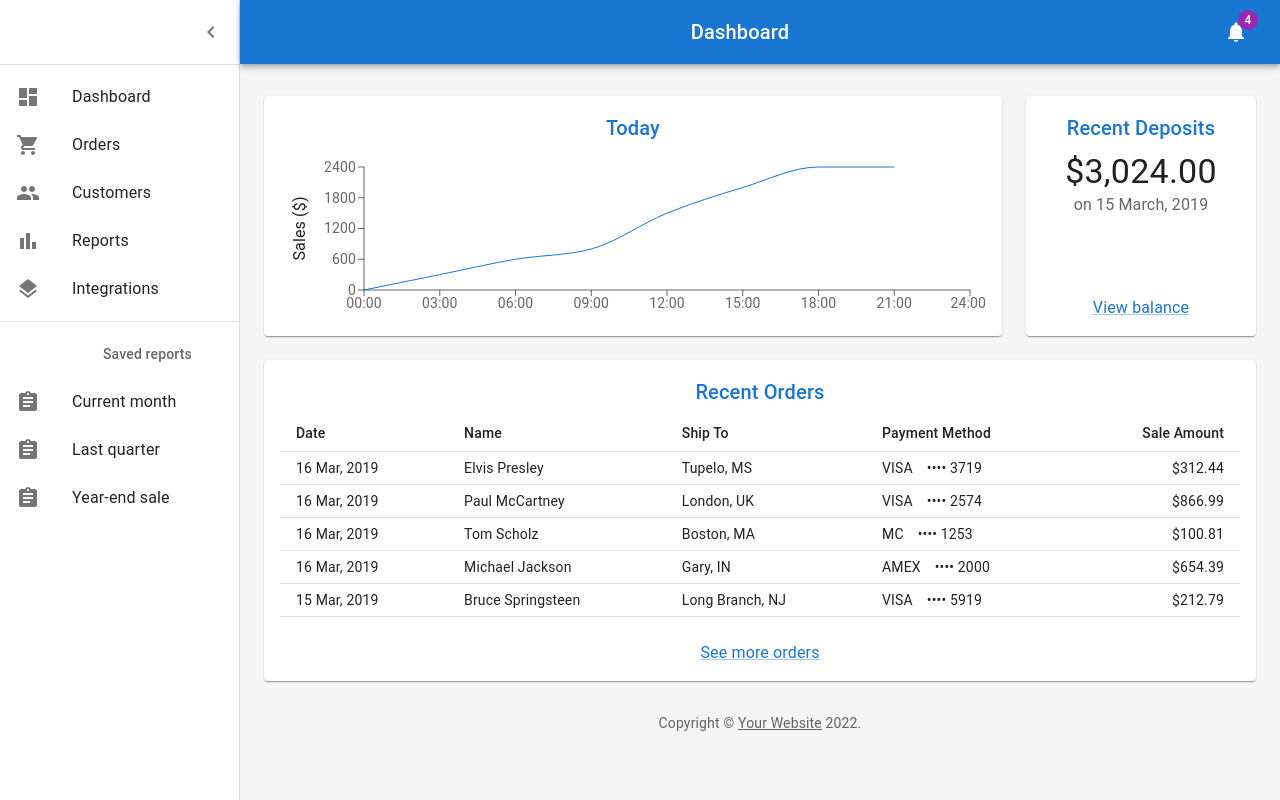
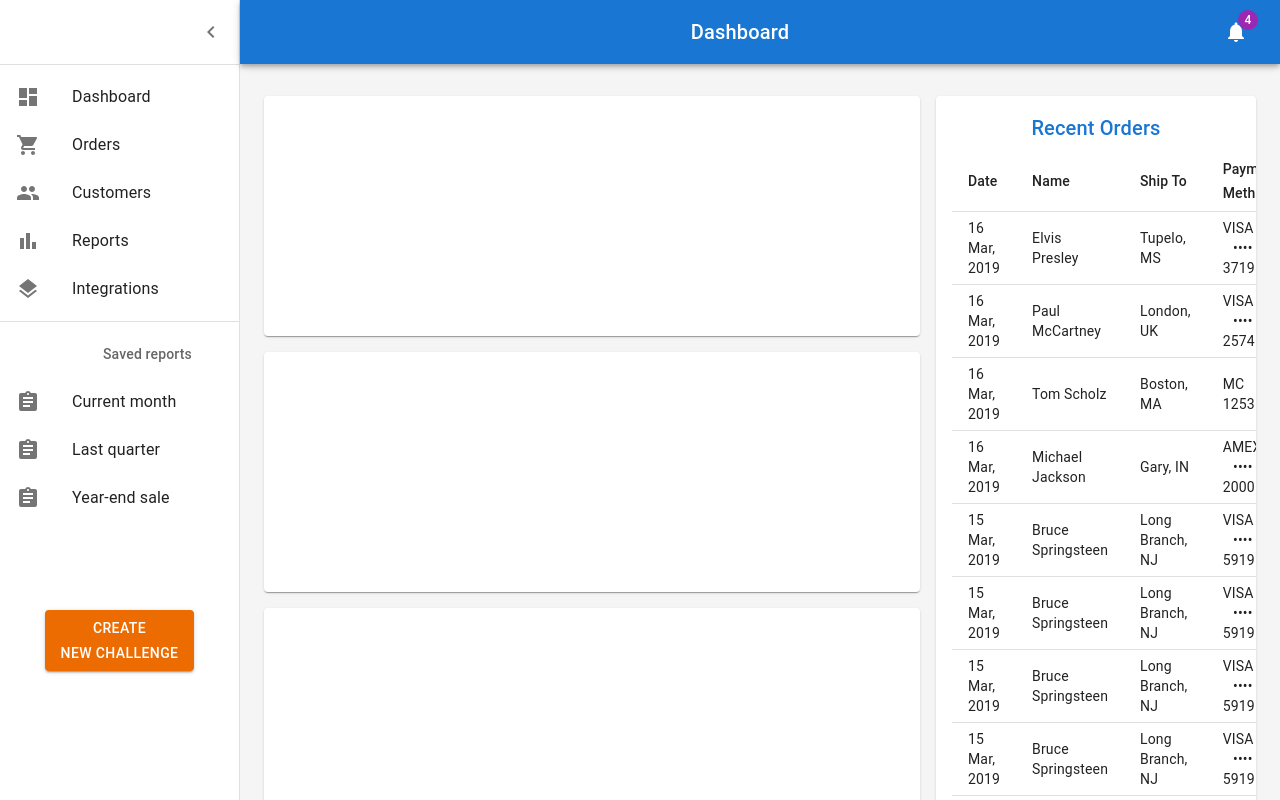
Before and after one commit to aivaraskurseviciusltu/HACKATHON2022, a React (Create React App) app in the folder my-app/: page / in a window 1280 px wide. Built offline with nearby package versions, Linux system fonts and the light colour scheme.

Commit message:
fixed layout added challenge button

```diff
--- a/my-app/src/dashboard/Dashboard.js
+++ b/my-app/src/dashboard/Dashboard.js
@@ -1,36 +1,42 @@
-import * as React from 'react';
-import { styled, createTheme, ThemeProvider } from '@mui/material/styles';
-import CssBaseline from '@mui/material/CssBaseline';
-import MuiDrawer from '@mui/material/Drawer';
-import Box from '@mui/material/Box';
-import MuiAppBar from '@mui/material/AppBar';
-import Toolbar from '@mui/material/Toolbar';
-import List from '@mui/material/List';
-import Typography from '@mui/material/Typography';
-import Divider from '@mui/material/Divider';
-import IconButton from '@mui/material/IconButton';
-import Badge from '@mui/material/Badge';
-import Container from '@mui/material/Container';
-import Grid from '@mui/material/Grid';
-import Paper from '@mui/material/Paper';
-import Link from '@mui/material/Link';
-import MenuIcon from '@mui/icons-material/Menu';
-import ChevronLeftIcon from '@mui/icons-material/ChevronLeft';
-import NotificationsIcon from '@mui/icons-material/Notifications';
-import { mainListItems, secondaryListItems } from './listItems';
-import Chart from './Chart';
-import Deposits from './Deposits';
-import Orders from './Orders';
+import * as React from "react";
+import { styled, createTheme, ThemeProvider } from "@mui/material/styles";
+import CssBaseline from "@mui/material/CssBaseline";
+import MuiDrawer from "@mui/material/Drawer";
+import Box from "@mui/material/Box";
+import MuiAppBar from "@mui/material/AppBar";
+import Toolbar from "@mui/material/Toolbar";
+import List from "@mui/material/List";
+import Typography from "@mui/material/Typography";
+import Divider from "@mui/material/Divider";
+import IconButton from "@mui/material/IconButton";
+import Badge from "@mui/material/Badge";
+import Container from "@mui/material/Container";
+import Grid from "@mui/material/Grid";
+import Paper from "@mui/material/Paper";
+import Link from "@mui/material/Link";
+import MenuIcon from "@mui/icons-material/Menu";
+import ChevronLeftIcon from "@mui/icons-material/ChevronLeft";
+import NotificationsIcon from "@mui/icons-material/Notifications";
+import { mainListItems, secondaryListItems } from "./listItems";
+import Chart from "./Chart";
+import Deposits from "./Deposits";
+import Button from '@mui/material/Button'
+import Orders from "./Orders";
 
 function Copyright(props) {
   return (
-    <Typography variant="body2" color="text.secondary" align="center" {...props}>
-      {'Copyright © '}
+    <Typography
+      variant="body2"
+      color="text.secondary"
+      align="center"
+      {...props}
+    >
+      {"Copyright © "}
       <Link color="inherit" href="https://mui.com/">
         Your Website
-      </Link>{' '}
+      </Link>{" "}
       {new Date().getFullYear()}
-      {'.'}
+      {"."}
     </Typography>
   );
 }
@@ -38,48 +44,48 @@ function Copyright(props) {
 const drawerWidth = 240;
 
 const AppBar = styled(MuiAppBar, {
-  shouldForwardProp: (prop) => prop !== 'open',
+  shouldForwardProp: (prop) => prop !== "open",
 })(({ theme, open }) => ({
   zIndex: theme.zIndex.drawer + 1,
-  transition: theme.transitions.create(['width', 'margin'], {
+  transition: theme.transitions.create(["width", "margin"], {
     easing: theme.transitions.easing.sharp,
     duration: theme.transitions.duration.leavingScreen,
   }),
   ...(open && {
     marginLeft: drawerWidth,
     width: `calc(100% - ${drawerWidth}px)`,
-    transition: theme.transitions.create(['width', 'margin'], {
+    transition: theme.transitions.create(["width", "margin"], {
       easing: theme.transitions.easing.sharp,
       duration: theme.transitions.duration.enteringScreen,
     }),
   }),
 }));
 
-const Drawer = styled(MuiDrawer, { shouldForwardProp: (prop) => prop !== 'open' })(
-  ({ theme, open }) => ({
-    '& .MuiDrawer-paper': {
-      position: 'relative',
-      whiteSpace: 'nowrap',
+const Drawer = styled(MuiDrawer, {
+  shouldForwardProp: (prop) => prop !== "open",
+})(({ theme, open }) => ({
+  "& .MuiDrawer-paper": {
+    position: "relative",
+    whiteSpace: "nowrap",
     width: drawerWidth,
-      transition: theme.transitions.create('width', {
+    transition: theme.transitions.create("width", {
       easing: theme.transitions.easing.sharp,
       duration: theme.transitions.duration.enteringScreen,
     }),
-      boxSizing: 'border-box',
+    boxSizing: "border-box",
     ...(!open && {
-        overflowX: 'hidden',
-        transition: theme.transitions.create('width', {
+      overflowX: "hidden",
+      transition: theme.transitions.create("width", {
         easing: theme.transitions.easing.sharp,
         duration: theme.transitions.duration.leavingScreen,
       }),
       width: theme.spacing(7),
-        [theme.breakpoints.up('sm')]: {
+      [theme.breakpoints.up("sm")]: {
         width: theme.spacing(9),
       },
     }),
   },
-  }),
-);
+}));
 
 const mdTheme = createTheme();
 
@@ -91,12 +97,12 @@ function DashboardContent() {
 
   return (
     <ThemeProvider theme={mdTheme}>
-      <Box sx={{ display: 'flex' }}>
+      <Box sx={{ display: "flex" }}>
         <CssBaseline />
         <AppBar position="absolute" open={open}>
           <Toolbar
             sx={{
-              pr: '24px', // keep right padding when drawer closed
+              pr: "24px", // keep right padding when drawer closed
             }}
           >
             <IconButton
@@ -105,8 +111,8 @@ function DashboardContent() {
               aria-label="open drawer"
               onClick={toggleDrawer}
               sx={{
-                marginRight: '36px',
-                ...(open && { display: 'none' }),
+                marginRight: "36px",
+                ...(open && { display: "none" }),
               }}
             >
               <MenuIcon />
@@ -130,9 +136,9 @@ function DashboardContent() {
         <Drawer variant="permanent" open={open}>
           <Toolbar
             sx={{
-              display: 'flex',
-              alignItems: 'center',
-              justifyContent: 'flex-end',
+              display: "flex",
+              alignItems: "center",
+              justifyContent: "flex-end",
               px: [1],
             }}
           >
@@ -146,56 +152,135 @@ function DashboardContent() {
             <Divider sx={{ my: 1 }} />
             {secondaryListItems}
           </List>
+          <Box sx={{ pt: 10}}>
+            <Button variant="contained" color="warning">
+              {open ? <div>Create <br/> new challenge  </div>: "+"}
+            </Button>
+          </Box>
         </Drawer>
         <Box
           component="main"
           sx={{
             backgroundColor: (theme) =>
-              theme.palette.mode === 'light'
+              theme.palette.mode === "light"
                 ? theme.palette.grey[100]
                 : theme.palette.grey[900],
             flexGrow: 1,
-            height: '100vh',
-            overflow: 'auto',
+            height: "100vh",
+            overflow: "auto",
           }}
         >
           <Toolbar />
-          <Container maxWidth="lg" sx={{ mt: 4, mb: 4 }}>
-            <Grid container spacing={3}>
-              {/* Chart */}
-              <Grid item xs={12} md={8} lg={9}>
+          <Container maxWidth="xl" sx={{ mt: 4, mb: 4}}>
+            <Grid container spacing={2} >
+              {/* challenge */}
+              <Grid item xs={8}>
+                <Grid container spacing={2} flexDirection="column">
+                  <Grid item xs={12}>
                     <Paper
                       sx={{
                         p: 2,
-                    display: 'flex',
-                    flexDirection: 'column',
+                        display: "flex",
+                        flexDirection: "column",
                         height: 240,
                       }}
                     >
-                  <Chart />
+                      {/* Aurimo komponentas here */}
                     </Paper>
                   </Grid>
-              {/* Recent Deposits */}
-              <Grid item xs={12} md={4} lg={3}>
+                  <Grid item xs={12}>
                     <Paper
                       sx={{
                         p: 2,
-                    display: 'flex',
-                    flexDirection: 'column',
+                        display: "flex",
+                        flexDirection: "column",
                         height: 240,
                       }}
                     >
-                  <Deposits />
+                      {/* Aurimo komponentas here */}
                     </Paper>
                   </Grid>
-              {/* Recent Orders */}
                   <Grid item xs={12}>
-                <Paper sx={{ p: 2, display: 'flex', flexDirection: 'column' }}>
+                    <Paper
+                      sx={{
+                        p: 2,
+                        display: "flex",
+                        flexDirection: "column",
+                        height: 240,
+                      }}
+                    >
+                      {/* Aurimo komponentas here */}
+                    </Paper>
+                  </Grid>
+                </Grid>
+                <Grid item xs={12} sx={{paddingTop: "12px"}}>
+                  <Grid container spacing={2}>
+                    <Grid item xs={3}>
+                      <Paper
+                        sx={{
+                          p: 2,
+                          display: "flex",
+                          flexDirection: "column",
+                          height: 240,
+                        }}
+                      >
+                        {/* Aurimo komponentas here */}
+                      </Paper>
+                    </Grid>
+                    <Grid item xs={3}>
+                      <Paper
+                        sx={{
+                          p: 2,
+                          display: "flex",
+                          flexDirection: "column",
+                          height: 240,
+                        }}
+                      >
+                        {/* Aurimo komponentas here */}
+                      </Paper>
+                    </Grid>
+                    <Grid item xs={3}>
+                      <Paper
+                        sx={{
+                          p: 2,
+                          display: "flex",
+                          flexDirection: "column",
+                          height: 240,
+                        }}
+                      >
+                        {/* Aurimo komponentas here */}
+                      </Paper>
+                    </Grid>
+                    <Grid item xs={3}>
+                      <Paper
+                        sx={{
+                          p: 2,
+                          display: "flex",
+                          flexDirection: "column",
+                          height: 240,
+                        }}
+                      >
+                        {/* Aurimo komponentas here */}
+                      </Paper>
+                    </Grid>
+                  </Grid>
+                </Grid>
+              </Grid>
+
+              <Grid item xs={4}>
+                <Paper
+                  sx={{
+                    p: 2,
+                    display: "flex",
+                    flexDirection: "column",
+                    maxHeight: "800px",
+                    overflowY: "scroll",
+                  }}
+                >
                   <Orders />
                 </Paper>
               </Grid>
             </Grid>
-            <Copyright sx={{ pt: 4 }} />
           </Container>
         </Box>
       </Box>
--- a/my-app/src/dashboard/Orders.js
+++ b/my-app/src/dashboard/Orders.js
@@ -46,6 +46,39 @@ const rows = [
     'VISA ⠀•••• 5919',
     212.79,
   ),
+  createData(
+    4,
+    '15 Mar, 2019',
+    'Bruce Springsteen',
+    'Long Branch, NJ',
+    'VISA ⠀•••• 5919',
+    212.79,
+  ),
+  createData(
+    4,
+    '15 Mar, 2019',
+    'Bruce Springsteen',
+    'Long Branch, NJ',
+    'VISA ⠀•••• 5919',
+    212.79,
+  ),
+  createData(
+    4,
+    '15 Mar, 2019',
+    'Bruce Springsteen',
+    'Long Branch, NJ',
+    'VISA ⠀•••• 5919',
+    212.79,
+  ),
+  createData(
+    4,
+    '15 Mar, 2019',
+    'Bruce Springsteen',
+    'Long Branch, NJ',
+    'VISA ⠀•••• 5919',
+    212.79,
+  ),
+
 ];
 
 function preventDefault(event) {
```
Also changed, not shown: 1 other file (tests, documents, lock files or other folders). Lines whose indentation alone changed are shown as unchanged.
